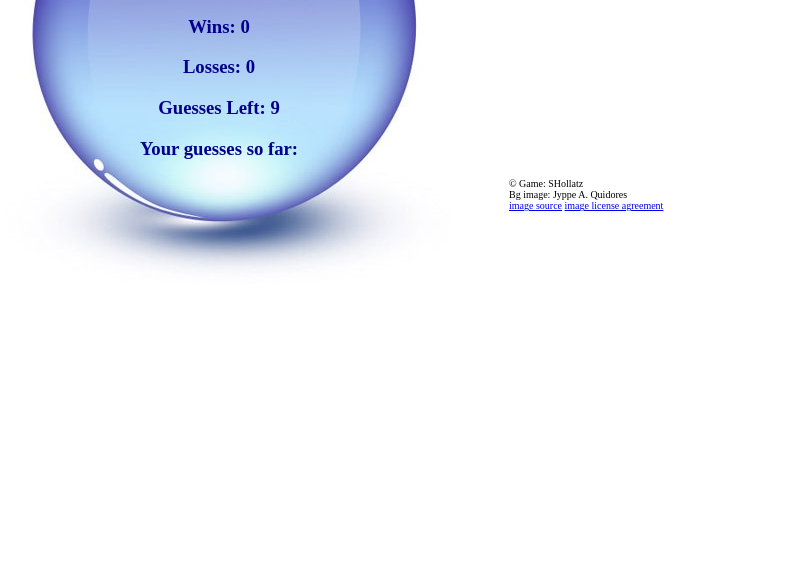
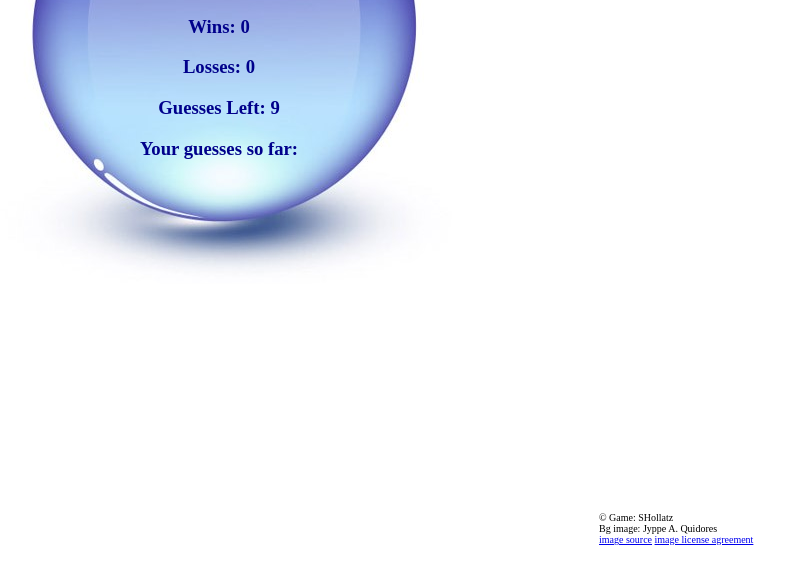
Before and after one commit to SHollatz/Psychic-Game, a plain HTML site: page index.html in a window 1280 px wide. Shown: the part 205-788 px from the top of the page, without its empty margins (431-1216 px from the left). Drawn offline with Linux system fonts and the light colour scheme.

Commit message:
fixed footer

```diff
--- a/assets/css/style.css
+++ b/assets/css/style.css
@@ -11,11 +11,15 @@ main {
     text-align: center;
     padding-top: 50px;
     color: darkblue;
-    margin: 0 auto 0 20px;
+    margin: 0 auto 100px 20px;
 }
 
 footer {
-    width: 700px;
+    width: 100%;
+    position: fixed;
+    bottom: 0;
+    left:0;
+    padding: 0 0 50px 0;
 }
 
 #copyright {
```
